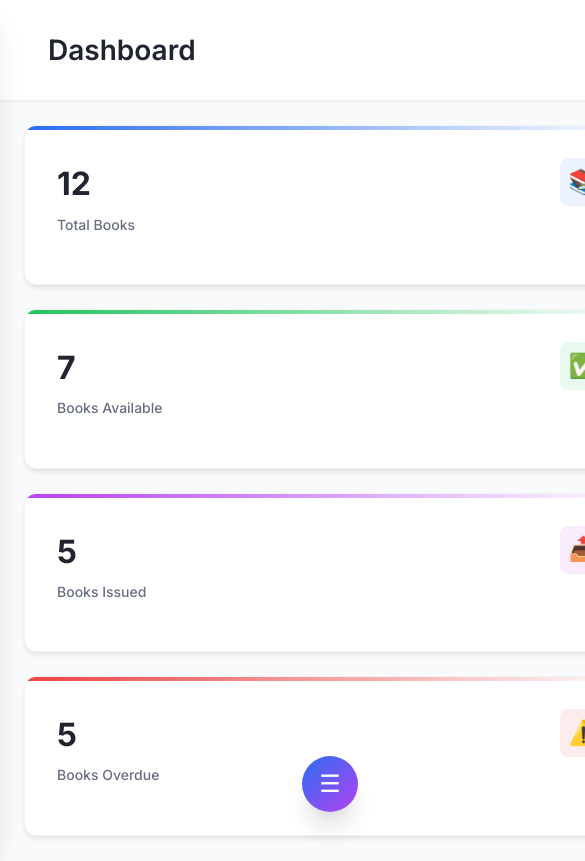
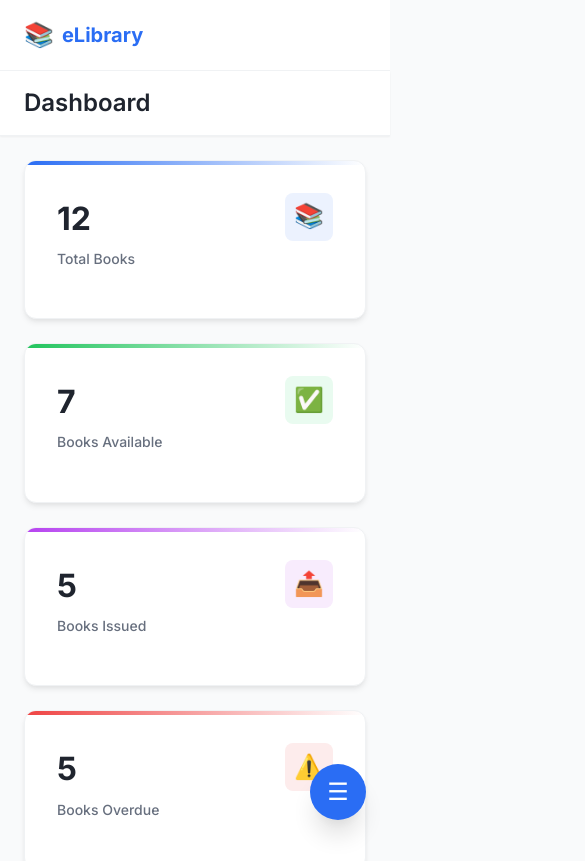
Before and after one commit to harshbatman/project, a React (Vite) app: page / in a window 390 px wide. Shown: the top 861 px of the page, 585 px wide, since content can reach past the window. Built offline with nearby package versions, Linux system fonts and the light colour scheme.

Commit message:
optimize mobile responsiveness: add mobile header, adjust layout, fix z-indexes

```diff
--- a/src/App.jsx
+++ b/src/App.jsx
@@ -151,6 +151,12 @@ function App() {
 
   return (
     <div className="app-container">
+      {/* Mobile Header (Visible only on mobile) */}
+      <div className="mobile-header">
+        <div className="mobile-header-icon">📚</div>
+        <div className="mobile-header-title">eLibrary</div>
+      </div>
+
       {/* Mobile Sidebar Overlay */}
       <div
         className={`sidebar-overlay ${mobileMenuOpen ? 'visible' : ''}`}
--- a/src/index.css
+++ b/src/index.css
@@ -885,16 +885,27 @@ textarea.form-control {
     --sidebar-width: 0px;
   } removed to keep sidebar width */
 
+  .app-container {
+    flex-direction: column;
+  }
+
   .sidebar {
     transform: translateX(-100%);
+    box-shadow: none;
+    /* remove shadow when hidden to avoid bleeding */
+    z-index: 1001;
+    /* Above overlay */
   }
 
   .sidebar.mobile-open {
     transform: translateX(0);
+    box-shadow: var(--shadow-xl);
   }
 
   .main-content {
     margin-left: 0;
+    padding-bottom: 80px;
+    /* Space for FAB */
   }
 
   .page-content {
@@ -911,21 +922,26 @@ textarea.form-control {
 
   .table-header {
     flex-direction: column;
-    align-items: stretch;
+    align-items: flex-start;
   }
 
   .search-box {
     width: 100%;
+    margin-top: var(--space-md);
   }
 
   .modal {
     margin: var(--space-lg);
+    max-height: 80vh;
   }
 
   .toast-container {
     left: var(--space-lg);
     right: var(--space-lg);
     max-width: none;
+    bottom: 90px;
+    /* Above FAB */
+    top: auto;
   }
 }
 
@@ -936,25 +952,27 @@ textarea.form-control {
 .mobile-menu-toggle {
   display: none;
   position: fixed;
-  bottom: var(--space-xl);
-  right: var(--space-xl);
+  bottom: var(--space-lg);
+  right: var(--space-lg);
   width: 56px;
   height: 56px;
-  background: linear-gradient(135deg, var(--color-primary), var(--color-secondary));
+  background: var(--color-primary);
   color: white;
   border-radius: var(--radius-full);
   box-shadow: var(--shadow-xl);
-  z-index: 999;
+  z-index: 1002;
+  /* Above sidebar */
   align-items: center;
   justify-content: center;
   font-size: 1.5rem;
   border: none;
   cursor: pointer;
-  transition: transform var(--transition-fast);
+  transition: transform var(--transition-fast), background var(--transition-fast);
 }
 
 .mobile-menu-toggle:active {
   transform: scale(0.95);
+  background: var(--color-primary-dark);
 }
 
 @media (max-width: 768px) {
@@ -1008,8 +1026,7 @@ textarea.form-control {
   inset: 0;
   background: rgba(0, 0, 0, 0.5);
   backdrop-filter: blur(2px);
-  z-index: 99;
-  /* Below sidebar (100) but above everything else */
+  z-index: 1000;
   opacity: 0;
   visibility: hidden;
   transition: all var(--transition-base);
@@ -1019,3 +1036,45 @@ textarea.form-control {
   opacity: 1;
   visibility: visible;
 }
+
+/* ============================================
+   Mobile Header
+   ============================================ */
+
+.mobile-header {
+  display: none;
+  align-items: center;
+  gap: var(--space-sm);
+  padding: var(--space-md) var(--space-lg);
+  background: white;
+  border-bottom: 1px solid var(--color-border-light);
+  position: sticky;
+  top: 0;
+  z-index: 90;
+}
+
+.mobile-header-icon {
+  font-size: 1.5rem;
+}
+
+.mobile-header-title {
+  font-weight: 700;
+  font-size: 1.25rem;
+  color: var(--color-primary);
+}
+
+@media (max-width: 768px) {
+  .mobile-header {
+    display: flex;
+  }
+
+  /* Adjust page header to stick below mobile header */
+  .page-header {
+    top: 60px;
+    padding: var(--space-md) var(--space-lg);
+  }
+
+  .page-title {
+    font-size: 1.5rem;
+  }
+}
```
